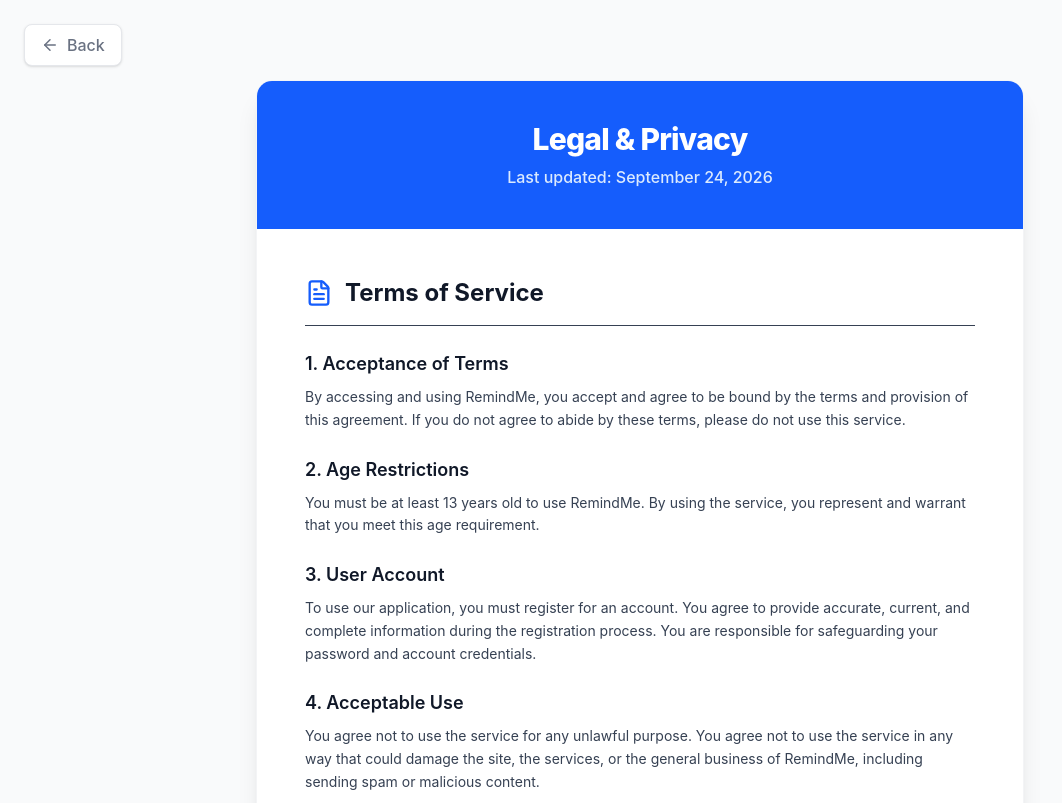
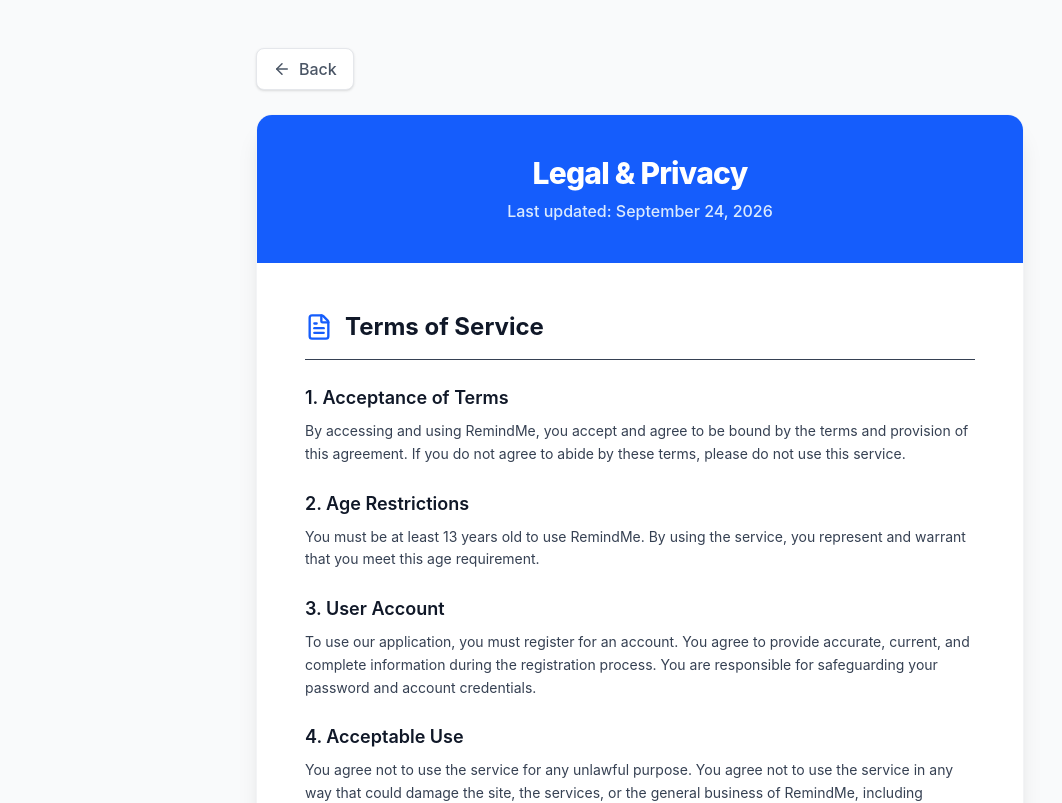
Before and after one commit to rickypanu/Remind.me, a React (Vite) app in the folder client/: page /terms in a window 1280 px wide. Shown: the top 803 px of the page, without its empty margins (0-1062 px from the left). Built offline with nearby package versions, Linux system fonts and the light colour scheme; no server answers.

Commit message:
update terms in profile

```diff
--- a/client/src/pages/public/Terms.jsx
+++ b/client/src/pages/public/Terms.jsx
@@ -11,18 +11,22 @@ export default function Terms() {
   }, []);
 
   return (
-    <div className="min-h-screen bg-gray-50 py-12 px-4 sm:px-6 lg:px-8 relative">
+    <div className="min-h-screen bg-gray-50 py-12 px-4 sm:px-6 lg:px-8">
 
-      {/* Back Button */}
+      {/* Main Container - Keeps everything centered and aligned */}
+      <div className="max-w-3xl mx-auto">
+
+        {/* Back Button - Now perfectly aligned with the left edge of the content box */}
         <button
           onClick={() => navigate(-1)}
-        className="absolute top-6 left-6 flex items-center gap-2 text-gray-500 hover:text-blue-600 transition-colors font-medium bg-white px-4 py-2 rounded-lg shadow-sm border border-gray-200"
+          className="w-fit mb-6 flex items-center gap-2 text-gray-600 hover:text-blue-600 transition-colors font-medium bg-white px-4 py-2 rounded-lg shadow-sm border border-gray-200"
         >
           <ArrowLeft size={18} />
           Back
         </button>
 
-      <div className="max-w-3xl mx-auto bg-white rounded-2xl shadow-xl border border-gray-100 overflow-hidden mt-8">
+        {/* Content Card */}
+        <div className="bg-white rounded-2xl shadow-xl border border-gray-100 overflow-hidden">
 
           {/* Header */}
           <div className="bg-blue-600 px-8 py-10 text-center text-white">
@@ -172,5 +176,6 @@ export default function Terms() {
           </div>
         </div>
       </div>
+    </div>
   );
 }
--- a/client/src/pages/user/profile.jsx
+++ b/client/src/pages/user/profile.jsx
@@ -16,6 +16,7 @@ import {
   X,
   Newspaper,
   Send,
+  Shield,
 } from "lucide-react";
 import api from "../../utils/api";
 import MenuItem from "../components/MenuItems";
@@ -348,7 +349,8 @@ export default function Profile() {
             <div className="bg-white border border-gray-100 rounded-[24px] overflow-hidden shadow-[0_4px_20px_rgb(0,0,0,0.03)]">
               <MenuItem icon={Newspaper} label="Updates" to="/updates" badge={unreadUpdatesCount} />
               <MenuItem icon={HelpCircle} label="FAQ's" to="/faqs" />
-              <MenuItem icon={Send} label="Telegram" to="/telegram-setup" />
+              <MenuItem icon={Send} label="Connect Telegram" to="/telegram-setup" />
+              <MenuItem icon={Shield} label="Legal & Privacy" to="/terms" />
               <MenuItem icon={Info} label="About App" to="/about" />
             </div>
           </div>
```
Lines whose indentation alone changed are shown as unchanged.
